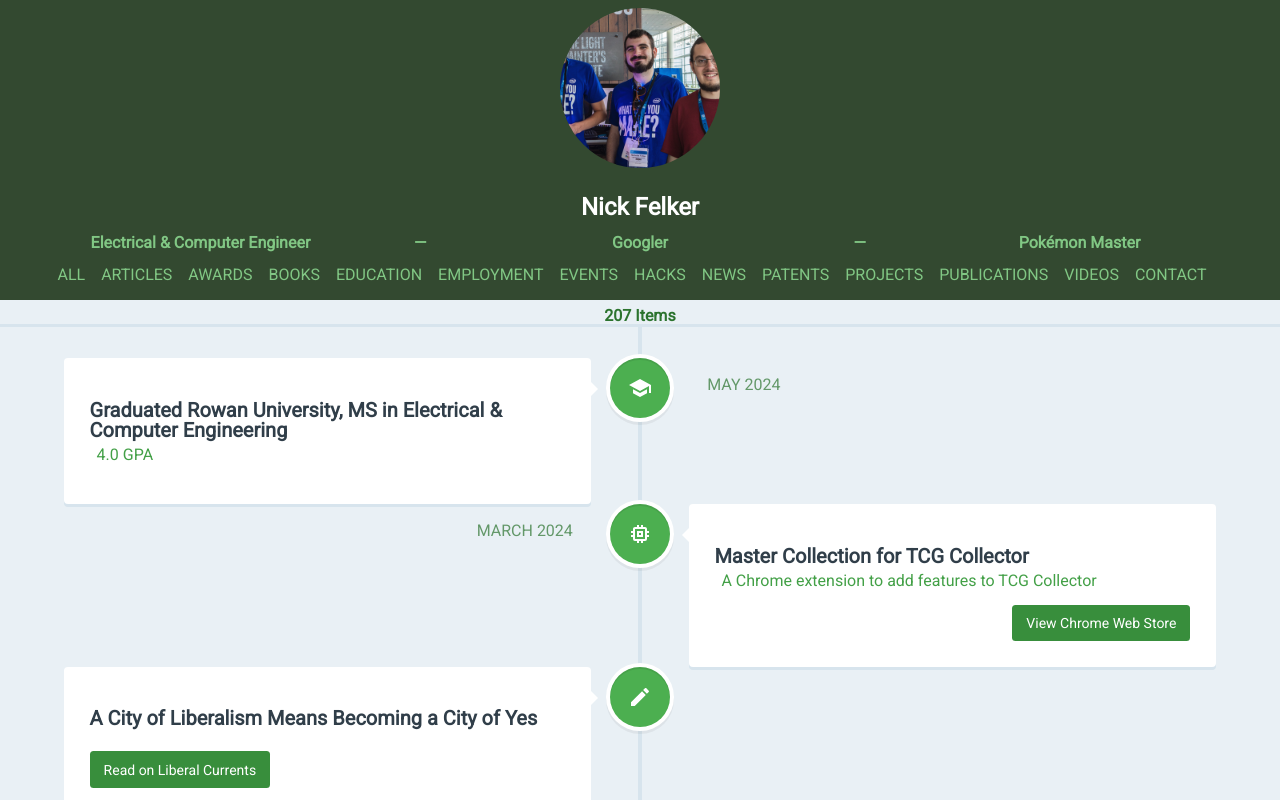
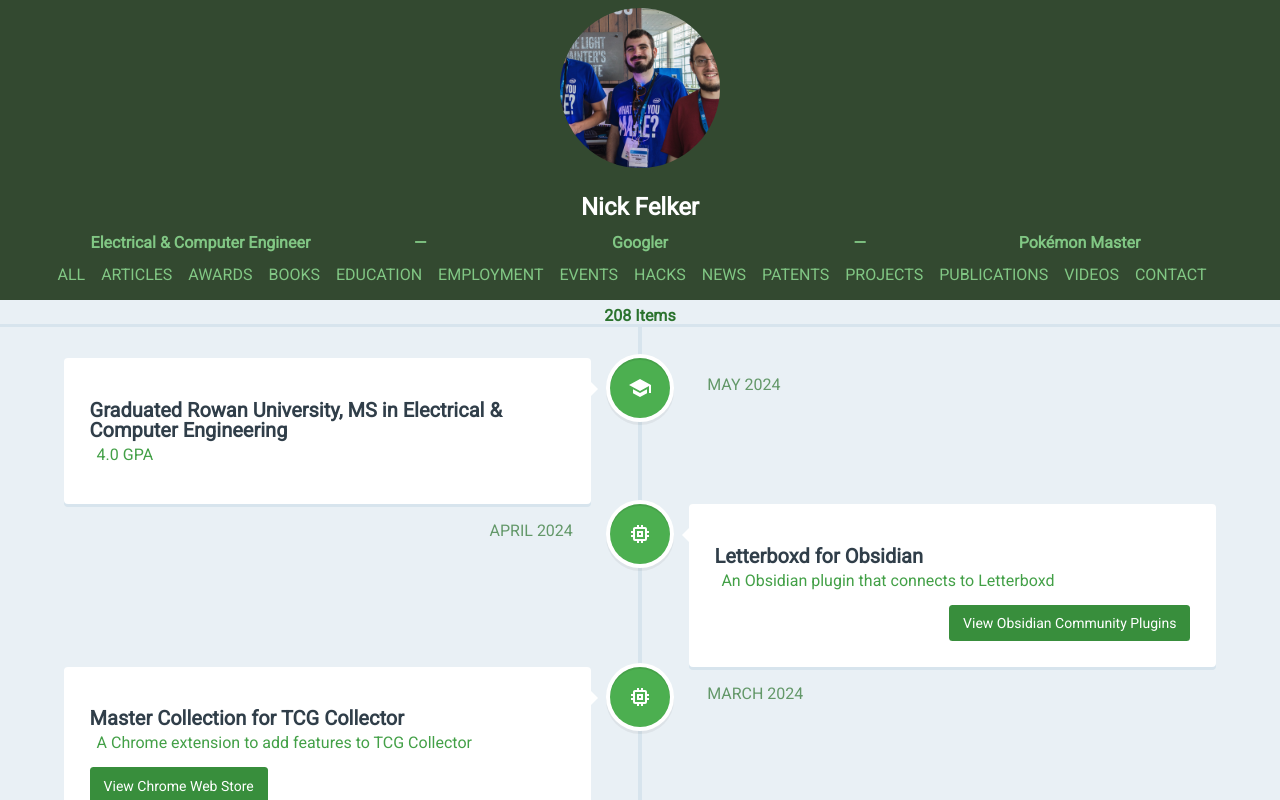
Before and after one commit to Fleker/Fleker.github.io, an Angular app: page / in a window 1280 px wide. Shown: the top 800 px of the page. Built offline with nearby package versions, Linux system fonts and the light colour scheme.

Commit message:
Projects update

```diff
--- a/src/entries.projects.ts
+++ b/src/entries.projects.ts
@@ -221,5 +221,12 @@ export default [
     linkText: "View Chrome Web Store",
     date: "March 29 2024"
 },
-
+{
+    type: "Projects",
+    name: "Letterboxd for Obsidian",
+    description: "An Obsidian plugin that connects to Letterboxd",
+    link: "https://obsidian.md/plugins?search=letterboxd",
+    linkText: "View Obsidian Community Plugins",
+    date: "April 15 2024"
+},
 ]
```
